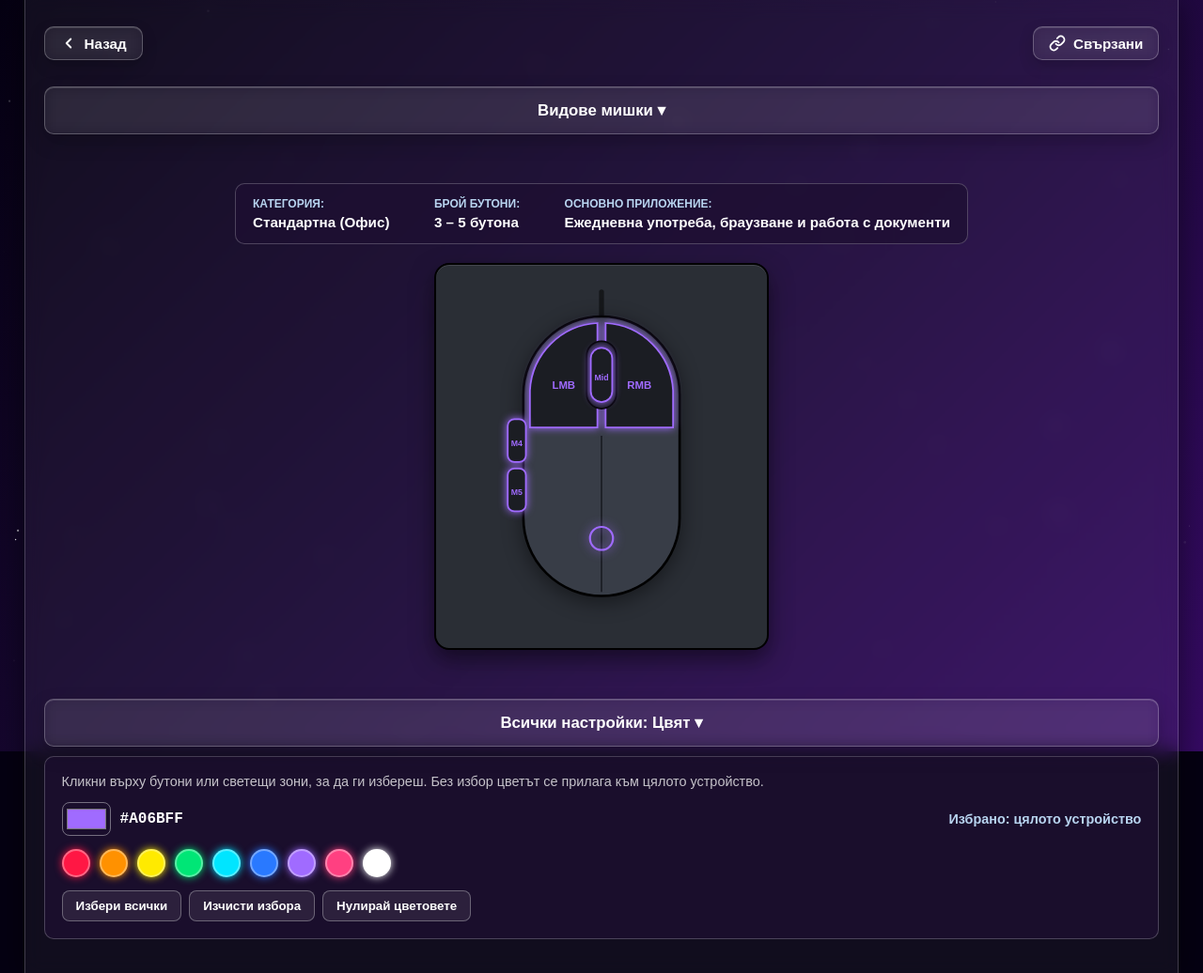
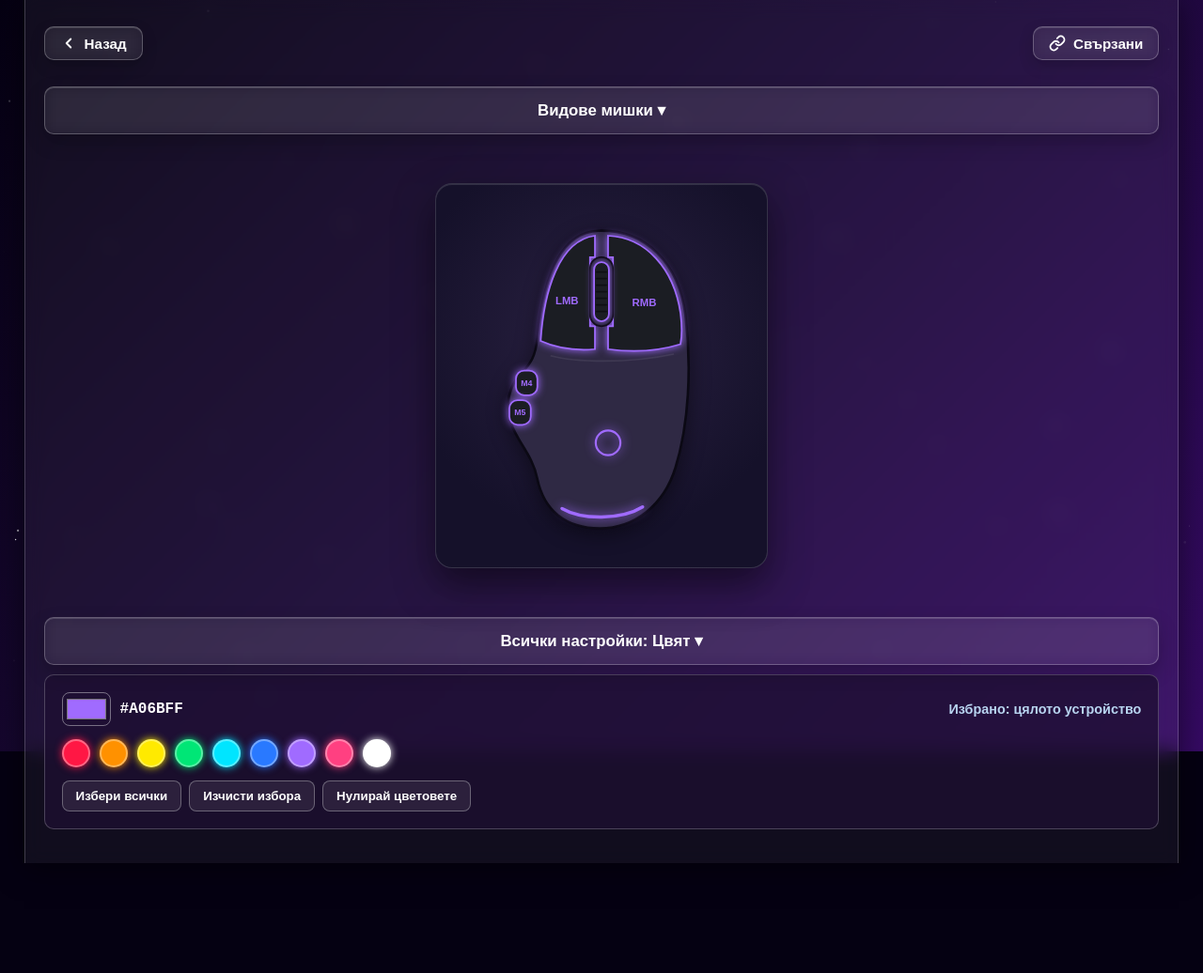
Before and after one commit to maevjoan-hash/web_RGB_changer_v2, a plain HTML site: page mouse.html in a window 1280 px wide. Shown: the whole page at 94% size. After the commit the page ends 919 px from the top, so only its background shows below. Drawn offline with Linux system fonts and the light colour scheme.

Commit message:
Trim explanatory text and redraw the office mouse as an ergonomic shape
UI:
- Remove the always-visible explanations: the hints in Цвят, Профили,
  Функции на бутоните and Запис в мишката, and the speed note; the
  binding panel shows just "Профил N" and the DPI hint is one short line
- Remove the "Категория / Брой бутони / Основно приложение" card from both
  mouse pages (the mouse type menu already says this)
- Messages that appear only when needed (errors, recording, unknown
  formats) are kept

Office mouse:
- Redrawn as an ergonomic right-handed office mouse: asymmetric body with
  a thumb side, ribbed scroll wheel, side buttons along the thumb edge,
  no cable
- Same button ids (LMB, RMB, Scroll, M4, M5), so saved colors and button
  functions keep working; RGB stays: glowing buttons, the logo ring and a
  new under-glow strip at the back as an extra light zone
- Both mouse stages and shells use the site's purple tones

Co-Authored-By: Claude Opus 5.5 <noreply@anthropic.com>
Claude-Session: https://claude.ai/code/session_018vGEQ2gAsJRXQNFQCdWChy

```diff
--- a/bindings.js
+++ b/bindings.js
@@ -404,8 +404,6 @@
   panel.dataset.panel = bindingsTab.dataset.tab;
   panel.hidden = true;
   panel.innerHTML = `
-    <p class="settings-hint">Кликни върху ${deviceName}, за да му зададеш нова функция: друг клавиш,
-      комбинация, макро, медия или действие на мишката. Настройките се пазят в браузъра.</p>
     <p class="binding-profile" id="binding-profile"></p>
     <p class="binding-target" id="binding-target"></p>
 
@@ -513,7 +511,7 @@
     const target = selectedId ? findTarget(selectedId) : null;
     const bindings = profileBindings();
 
-    profileText.textContent = `Функциите важат за Профил ${Number(activeProfile()) + 1}. Профилът се сменя от „Профили“.`;
+    profileText.textContent = `Профил ${Number(activeProfile()) + 1}`;
 
     targets.forEach(({ id, el }) => {
       el.classList.toggle('is-binding-target', id === selectedId);
--- a/logitech.js
+++ b/logitech.js
@@ -546,8 +546,6 @@ const LogitechButtons = (() => {
   panel.hidden = true;
   tab.setAttribute('aria-controls', panel.id);
   panel.innerHTML = `
-    <p class="settings-hint">Свържи Logitech мишка (напр. G309), за да запишеш DPI и функциите на бутоните
-      в паметта ѝ. Нужен е Chrome или Edge на компютър. При Bluetooth мишката трябва първо да е сдвоена със системата.</p>
     <div class="panel-actions">
       <button type="button" class="panel-btn" data-device-action="connect">Свържи мишката</button>
       <button type="button" class="panel-btn" data-device-action="disconnect" hidden>Прекъсни</button>
@@ -755,11 +753,9 @@ const LogitechButtons = (() => {
     applyDpiButton.hidden = canSwitch;
     if (!hasStages) return;
 
-    dpiStagesHint.textContent = 'Бутонът DPI на мишката сменя тези нива. Празно поле = нивото е изключено. ' +
-      (canSwitch ? '„Включи“ сменя нивото веднага. ' : '') +
-      (layout.defaultIndexByte !== null
-        ? 'Кръгчето отбелязва нивото по подразбиране.'
-        : 'Кръгчето избира нивото за „Приложи веднага“ (нивото по подразбиране се определя от мишката).');
+    dpiStagesHint.textContent = layout.defaultIndexByte !== null
+      ? 'Празно поле = изключено ниво · кръгче = по подразбиране'
+      : 'Празно поле = изключено ниво';
 
     const source = onboard.userEntry ? onboard.profile : onboard.factory;
     const stages = readDpiStages(source, layout);
--- a/mouse.html
+++ b/mouse.html
@@ -39,55 +39,40 @@
 
       <section id="device-preview" class="device-preview mouse-preview" aria-label="Визуализация на мишка">
         <div id="device-display-area" class="device-display-area mouse-display-area">
-          <div class="mouse-info">
-            <div class="mouse-info__item">
-              <span class="mouse-info__label">Категория:</span>
-              <span class="mouse-info__value">Стандартна (Офис)</span>
-            </div>
-            <div class="mouse-info__item">
-              <span class="mouse-info__label">Брой бутони:</span>
-              <span class="mouse-info__value">3 – 5 бутона</span>
-            </div>
-            <div class="mouse-info__item">
-              <span class="mouse-info__label">Основно приложение:</span>
-              <span class="mouse-info__value">Ежедневна употреба, браузване и работа с документи</span>
-            </div>
-          </div>
-
           <div class="mouse-stage">
-            <svg class="mouse-svg" viewBox="0 0 320 420" role="group" aria-label="Стандартна офис мишка">
-              <path d="M 160 10 Q 160 30 160 45" class="mouse-cable" aria-hidden="true" />
-              <rect x="65" y="40" width="190" height="340" rx="95" ry="95" class="mouse-shell" aria-hidden="true" />
-              <line x1="160" y1="185" x2="160" y2="375" class="mouse-seam" aria-hidden="true" />
+            <svg class="mouse-svg mouse-svg--office" viewBox="0 0 320 420" role="group" aria-label="Ергономична офис мишка">
+              <path d="M 156 34 C 214 32 254 74 262 136 C 270 200 266 270 250 322 C 236 368 200 396 158 396 C 116 396 90 374 82 336 C 76 306 58 292 50 268 C 42 246 48 222 62 208 C 74 196 80 186 82 164 C 88 104 104 36 156 34 Z" class="mouse-shell" aria-hidden="true" />
+              <path d="M 98 186 C 128 194 192 196 248 184" class="mouse-seam mouse-seam--palm" aria-hidden="true" />
 
               <g class="mouse-btn-group" data-btn="LMB" role="button" tabindex="0" aria-pressed="false" aria-label="Ляв бутон">
-                <path d="M 73 175 L 73 130 A 87 87 0 0 1 155 48 L 155 175 Z" class="mouse-btn" />
-                <text x="114" y="125" class="mouse-btn-label" aria-hidden="true">LMB</text>
+                <path d="M 86 168 C 90 108 108 46 152 40 L 152 66 L 146 66 L 146 150 L 152 150 L 152 178 C 128 180 104 176 86 168 Z" class="mouse-btn" />
+                <text x="118" y="120" class="mouse-btn-label" aria-hidden="true">LMB</text>
               </g>
 
               <g class="mouse-btn-group" data-btn="RMB" role="button" tabindex="0" aria-pressed="false" aria-label="Десен бутон">
-                <path d="M 165 48 A 87 87 0 0 1 247 130 L 247 175 L 165 175 Z" class="mouse-btn" />
-                <text x="206" y="125" class="mouse-btn-label" aria-hidden="true">RMB</text>
+                <path d="M 168 40 C 214 42 248 80 256 134 C 258 150 258 162 256 172 C 230 180 198 182 168 178 L 168 150 L 174 150 L 174 66 L 168 66 Z" class="mouse-btn" />
+                <text x="212" y="122" class="mouse-btn-label" aria-hidden="true">RMB</text>
               </g>
 
-              <rect x="142" y="70" width="36" height="82" rx="18" class="mouse-scroll-slot" aria-hidden="true" />
+              <rect x="146" y="66" width="28" height="84" rx="14" class="mouse-scroll-slot" aria-hidden="true" />
 
               <g class="mouse-btn-group" data-btn="Scroll" role="button" tabindex="0" aria-pressed="false" aria-label="Скрол колелце, среден бутон">
-                <rect x="147" y="78" width="26" height="66" rx="13" class="mouse-btn mouse-btn--scroll" />
-                <text x="160" y="115" class="mouse-btn-label mouse-btn-label--small" aria-hidden="true">Mid</text>
+                <rect x="151" y="72" width="18" height="72" rx="9" class="mouse-btn mouse-btn--scroll" />
+                <path d="M 154 84 H 166 M 154 92 H 166 M 154 100 H 166 M 154 108 H 166 M 154 116 H 166 M 154 124 H 166 M 154 132 H 166" class="mouse-wheel-ribs" aria-hidden="true" />
               </g>
 
               <g class="mouse-btn-group" data-btn="M4" role="button" tabindex="0" aria-pressed="false" aria-label="Страничен бутон Напред">
-                <rect x="46" y="165" width="22" height="52" rx="8" class="mouse-btn" />
-                <text x="57" y="195" class="mouse-btn-label mouse-btn-label--small" aria-hidden="true">M4</text>
+                <rect x="56" y="204" width="26" height="30" rx="10" class="mouse-btn" />
+                <text x="69" y="220" class="mouse-btn-label mouse-btn-label--small" aria-hidden="true">M4</text>
               </g>
 
               <g class="mouse-btn-group" data-btn="M5" role="button" tabindex="0" aria-pressed="false" aria-label="Страничен бутон Назад">
-                <rect x="46" y="225" width="22" height="52" rx="8" class="mouse-btn" />
-                <text x="57" y="255" class="mouse-btn-label mouse-btn-label--small" aria-hidden="true">M5</text>
+                <rect x="48" y="240" width="26" height="30" rx="10" class="mouse-btn" />
+                <text x="61" y="256" class="mouse-btn-label mouse-btn-label--small" aria-hidden="true">M5</text>
               </g>
 
-              <circle cx="160" cy="310" r="14" class="mouse-logo-ring" aria-hidden="true" />
+              <circle cx="168" cy="292" r="15" class="mouse-logo-ring" aria-hidden="true" />
+              <path d="M 112 372 C 136 386 184 386 210 370" class="mouse-rgb-strip" aria-hidden="true" />
             </svg>
           </div>
         </div>
--- a/rgb.js
+++ b/rgb.js
@@ -109,13 +109,11 @@
   };
 
   // --- ПАНЕЛИ С НАСТРОЙКИ ---
-  const ledName = isKeyboard ? 'клавиши' : 'бутони или светещи зони';
 
   const panels = document.createElement('div');
   panels.className = 'settings-panels';
   panels.innerHTML = `
     <div class="settings-panel" data-panel="1">
-      <p class="settings-hint">Кликни върху ${ledName}, за да ги избереш. Без избор цветът се прилага към цялото устройство.</p>
       <div class="color-row">
         <label class="color-picker">
           <input type="color" id="rgb-color-input" />
@@ -156,11 +154,9 @@
         <span class="range-field__label">Скорост на ефекта <output id="rgb-speed-value"></output></span>
         <input type="range" id="rgb-speed" min="1" max="10" step="1" />
       </label>
-      <p class="panel-note" id="rgb-speed-note" hidden>Скоростта важи за ефектите Дишане, Вълна и Дъга.</p>
     </div>
 
     <div class="settings-panel" data-panel="4">
-      <p class="settings-hint">Всеки профил пази собствени цветове, ефект и функции на бутоните. Промените се запазват автоматично.</p>
       <div class="panel-actions" role="group" aria-label="Профили">
         ${Array.from(
           { length: PROFILE_COUNT },
@@ -183,7 +179,6 @@
   const brightnessValue = panels.querySelector('#rgb-brightness-value');
   const speedInput = panels.querySelector('#rgb-speed');
   const speedValue = panels.querySelector('#rgb-speed-value');
-  const speedNote = panels.querySelector('#rgb-speed-note');
   const effectInputs = panels.querySelectorAll('input[name="rgb-effect"]');
   const profileButtons = panels.querySelectorAll('.profile-btn');
 
@@ -378,7 +373,6 @@
     speedInput.value = profile.speed;
     speedValue.textContent = profile.speed;
     speedInput.disabled = !effect.usesSpeed;
-    speedNote.hidden = effect.usesSpeed;
 
     profileButtons.forEach((button) => {
       button.setAttribute('aria-pressed', String(Number(button.dataset.profile) === state.active));
--- a/style.css
+++ b/style.css
@@ -370,47 +370,12 @@ button.layout-option {
   overflow: visible;
 }
 
-.mouse-info {
-  width: 100%;
-  max-width: 780px;
-  display: flex;
-  flex-wrap: wrap;
-  justify-content: space-between;
-  gap: 12px;
-  padding: 14px 18px;
-  background: rgba(30, 15, 50, 0.75);
-  border: 1px solid rgba(255, 255, 255, 0.22);
-  border-radius: 10px;
-  color: #ffffff;
-}
-
-.mouse-info__item {
-  display: flex;
-  flex-direction: column;
-  gap: 4px;
-  text-align: left;
-}
-
-.mouse-info__label {
-  font-size: 0.75rem;
-  text-transform: uppercase;
-  letter-spacing: 0;
-  color: #b8d4f0;
-  font-weight: bold;
-}
-
-.mouse-info__value {
-  font-size: 0.95rem;
-  font-weight: bold;
-  color: #ffffff;
-}
-
 .mouse-stage {
   padding: 20px 36px;
-  background: #2a2e35;
-  border: 2px solid #000000;
-  border-radius: 16px;
-  box-shadow: inset 0 1px 0 rgba(255, 255, 255, 0.12), 0 10px 24px rgba(0, 0, 0, 0.5);
+  background: radial-gradient(circle at 50% 40%, #2a2142 0%, #15112a 70%);
+  border: 1px solid rgba(255, 255, 255, 0.14);
+  border-radius: 18px;
+  box-shadow: inset 0 1px 0 rgba(255, 255, 255, 0.12), 0 18px 40px rgba(0, 0, 0, 0.5);
   display: flex;
   justify-content: center;
   align-items: center;
@@ -430,8 +395,8 @@ button.layout-option {
 }
 
 .mouse-shell {
-  fill: #383d47;
-  stroke: #000000;
+  fill: #2f2944;
+  stroke: #0b0914;
   stroke-width: 3;
   filter: drop-shadow(0 6px 12px rgba(0, 0, 0, 0.45));
 }
@@ -493,10 +458,6 @@ button.layout-option {
 @media (max-width: 640px) {
   .device-display-area {
     padding: 16px 0;
-  }
-
-  .mouse-info {
-    flex-direction: column;
   }
 
   .mouse-stage {
@@ -1167,3 +1128,18 @@ button.layout-option {
 .dpi-stage input[type='radio'] {
   accent-color: #ffd98a;
 }
+
+/* Офис мишка: ергономична форма с колелце с ръбчета */
+.mouse-seam--palm {
+  fill: none;
+  stroke: rgba(255, 255, 255, 0.08);
+  stroke-width: 2;
+}
+
+.mouse-wheel-ribs {
+  fill: none;
+  stroke: rgba(0, 0, 0, 0.45);
+  stroke-width: 2;
+  stroke-linecap: round;
+  pointer-events: none;
+}
```
Also changed, not shown: mouse-gaming.html (+0 -15 lines).
